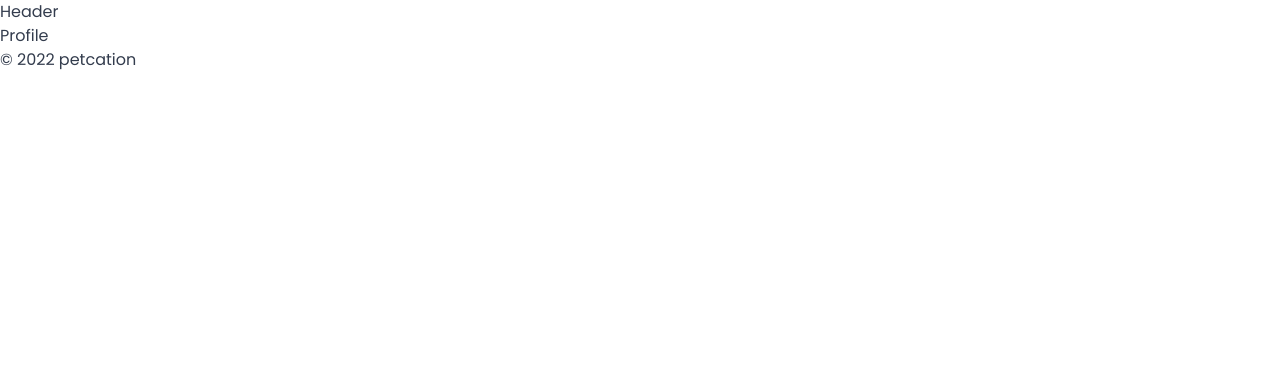
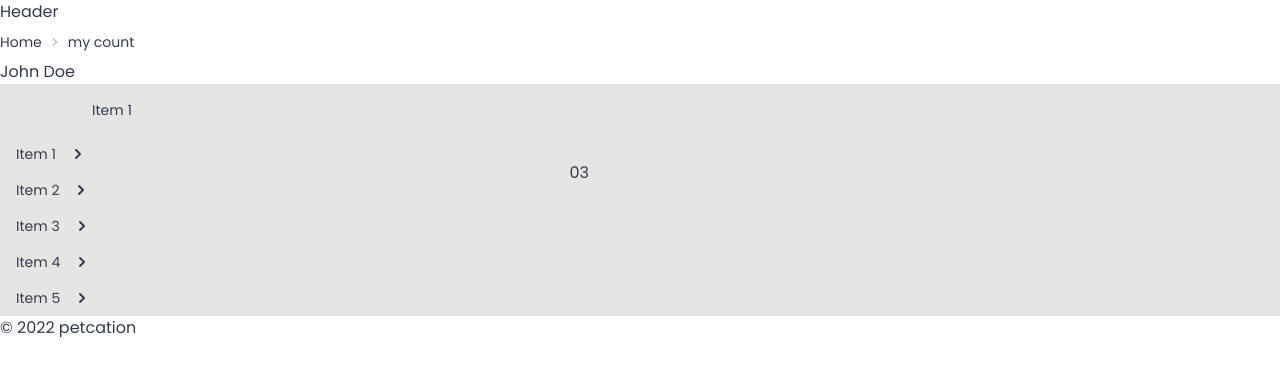
Before and after one commit to MinkNanta/petcation, a React (Create React App) app: page /profile in a window 1280 px wide. Shown: the top 376 px of the page. Built offline with nearby package versions, Linux system fonts and the light colour scheme.

Commit message:
add-profilepage

```diff
--- a/package.json
+++ b/package.json
@@ -3,6 +3,7 @@
   "version": "0.1.0",
   "private": true,
   "dependencies": {
+    "@heroicons/react": "^1.0.6",
     "@testing-library/jest-dom": "^5.16.4",
     "@testing-library/react": "^13.3.0",
     "@testing-library/user-event": "^13.5.0",
--- /dev/null
+++ b/src/components/profile/ProfilePage.js
@@ -0,0 +1,54 @@
+import { Link } from "react-router-dom";
+import { ChevronRightIcon } from "@heroicons/react/solid";
+
+export default function ProfilePage() {
+  return (
+    <>
+      <div className="">
+        <div className="text-sm breadcrumbs">
+          <ul>
+            <li>
+              <Link to={"#"}>Home</Link>
+            </li>
+            <li>
+              <Link to={"#"}>my count</Link>
+            </li>
+          </ul>
+        </div>
+        <h1>John Doe</h1>
+      </div>
+      <div className="">
+        <div className="bg-stone-200">
+          <div className="grid grid-rows-3 grid-flow-col gap--2">
+            <div className="row-span-3 ">
+              <ul class="menu menu-compact w-56">
+                <li>
+                  <li>
+                    <a>Item 1</a>
+                  </li>
+                  <Link to={""}>
+                    Item 1 <ChevronRightIcon className="w-5 h-5" />
+                  </Link>
+                  <Link to={""}>
+                    Item 2 <ChevronRightIcon className="w-5 h-5" />
+                  </Link>
+                  <Link to={""}>
+                    Item 3 <ChevronRightIcon className="w-5 h-5" />
+                  </Link>
+                  <Link to={""}>
+                    Item 4 <ChevronRightIcon className="w-5 h-5" />
+                  </Link>
+                  <Link to={""}>
+                    Item 5 <ChevronRightIcon className="w-5 h-5" />
+                  </Link>
+                </li>
+              </ul>
+            </div>
+            <div className="col-span-2"></div>
+            <div className="row-span-2 col-span-2">03</div>
+          </div>
+        </div>
+      </div>
+    </>
+  );
+}
--- a/src/components/signin/Signin.js
+++ /dev/null
@@ -1 +0,0 @@
-<h1>5555555</h1>;
--- a/src/pages/Profile.js
+++ b/src/pages/Profile.js
@@ -1,5 +1,6 @@
 import React from "react";
+import ProfilePage from "../components/profile/ProfilePage";
 
 export default function Profile() {
-  return <div>Profile</div>;
+  return <ProfilePage />;
 }
--- a/src/pages/Warp.js
+++ b/src/pages/Warp.js
@@ -8,7 +8,7 @@ export default function Warp() {
       <Link to="/house/:id">details/:id</Link>
       <Link to="/house/:id">Details/:id</Link>
       <Link to="/booking/create">CreateBooking</Link>
-      <Link to="/profile">Profiler</Link>
+      <Link to="/profile">Profile</Link>
       <Link to="/house/detail">House(user view)</Link>
       <Link to="/house/reserve">HouseReserve</Link>
       <Link to="/booking/:id">BookingDetail/:id</Link>
```
Also changed, not shown: 1 other file (tests, documents, lock files or other folders).
